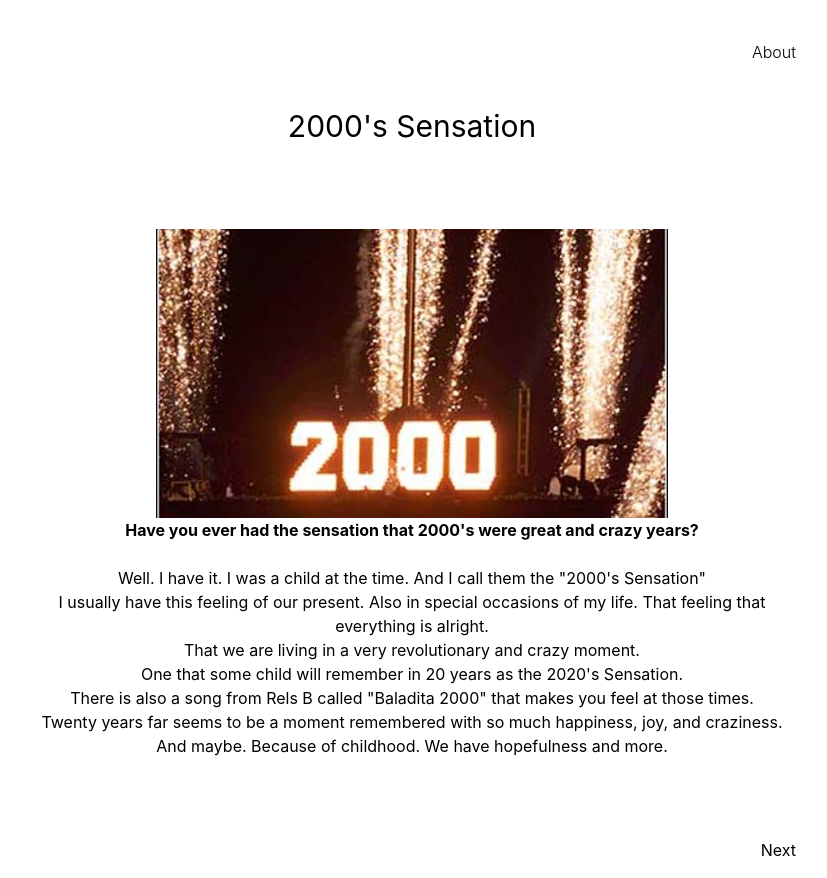
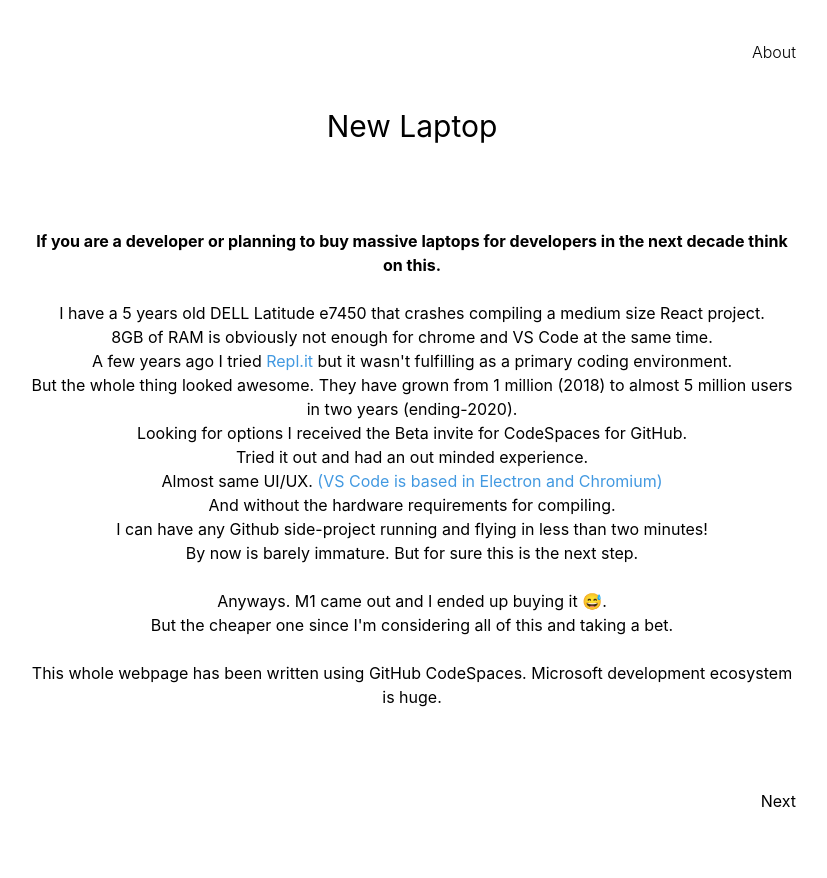
Before and after one commit to joacoc/blog, a React (Create React App) app: page /new-laptop in a window 1280 px wide. Before the commit this address led to /. Shown: the whole page, without its empty margins (228-1055 px from the left). After the commit the page ends 829 px from the top, so only its background shows below. Built offline with nearby package versions, Linux system fonts and the light colour scheme.

Commit message:
Feat: New Laptop

```diff
--- a/src/components/Pages/NewLaptop/index.js
+++ b/src/components/Pages/NewLaptop/index.js
@@ -0,0 +1,33 @@
+import React from "react";
+import Page from "../Page";
+
+export default function NewLaptop() {
+    const title = "New Laptop";
+    const content = (
+        <>
+            <p>
+                <b>If you are a developer or planning to buy massive laptops for developers in the next decade think on this.</b><br/><br/>
+                I have a 5 years old DELL Latitude e7450 that crashes compiling a medium size React project. <br/>
+                8GB of RAM is obviously not enough for chrome and VS Code at the same time. <br/>
+                A few years ago I tried <a className="no-underline hover:underline text-blue-500" href="https://www.repl.it">Repl.it</a> but it wasn't fulfilling as a primary coding environment.<br/>
+                But the whole thing looked awesome. They have grown from 1 million (2018) to almost 5 million users in two years (ending-2020).<br/>
+                Looking for options I received the Beta invite for <a className="" href="https://github.com/codespaces">CodeSpaces for GitHub.</a> <br/>
+                Tried it out and had an out minded experience. <br/>
+                Almost same UI/UX. <a className="no-underline hover:underline text-blue-500" href="https://arstechnica.com/information-technology/2015/04/microsofts-new-code-editor-is-built-on-googles-chromium/">(VS Code is based in Electron and Chromium)</a><br/>
+                And without the hardware requirements for compiling.<br/>
+                I can have any Github side-project running and flying in less than two minutes!<br/>
+                By now is barely immature. But for sure this is the next step.<br/><br/>
+
+                Anyways. M1 came out and I ended up buying it 😅. <br/>
+                But the cheaper one since I'm considering all of this and taking a bet.<br/><br/>
+                This whole webpage has been written using GitHub CodeSpaces. Microsoft development ecosystem is huge.<br/>
+            </p>
+        </>
+    )
+    return (
+        <Page
+            title={title}
+            content={content}
+        />
+    )
+}
--- a/src/components/Pages/index.js
+++ b/src/components/Pages/index.js
@@ -2,8 +2,13 @@
 import FPLBTheory from "./FPLBTheory";
 import BenjaminFranklinVirtues from "./BenjaminFranklinVirtues";
 import SensationTwoThousand from "./SensationTwoThousand";
+import NewLaptop from "./NewLaptop";
 
 export const routedPages = [
+    {
+        path: "/new-laptop",
+        page: NewLaptop,
+    },
     {
         path: "/sensation-two-thousand",
         page: SensationTwoThousand,
```
Also changed, not shown: src/components/About/About.js (+5 -3 lines).
